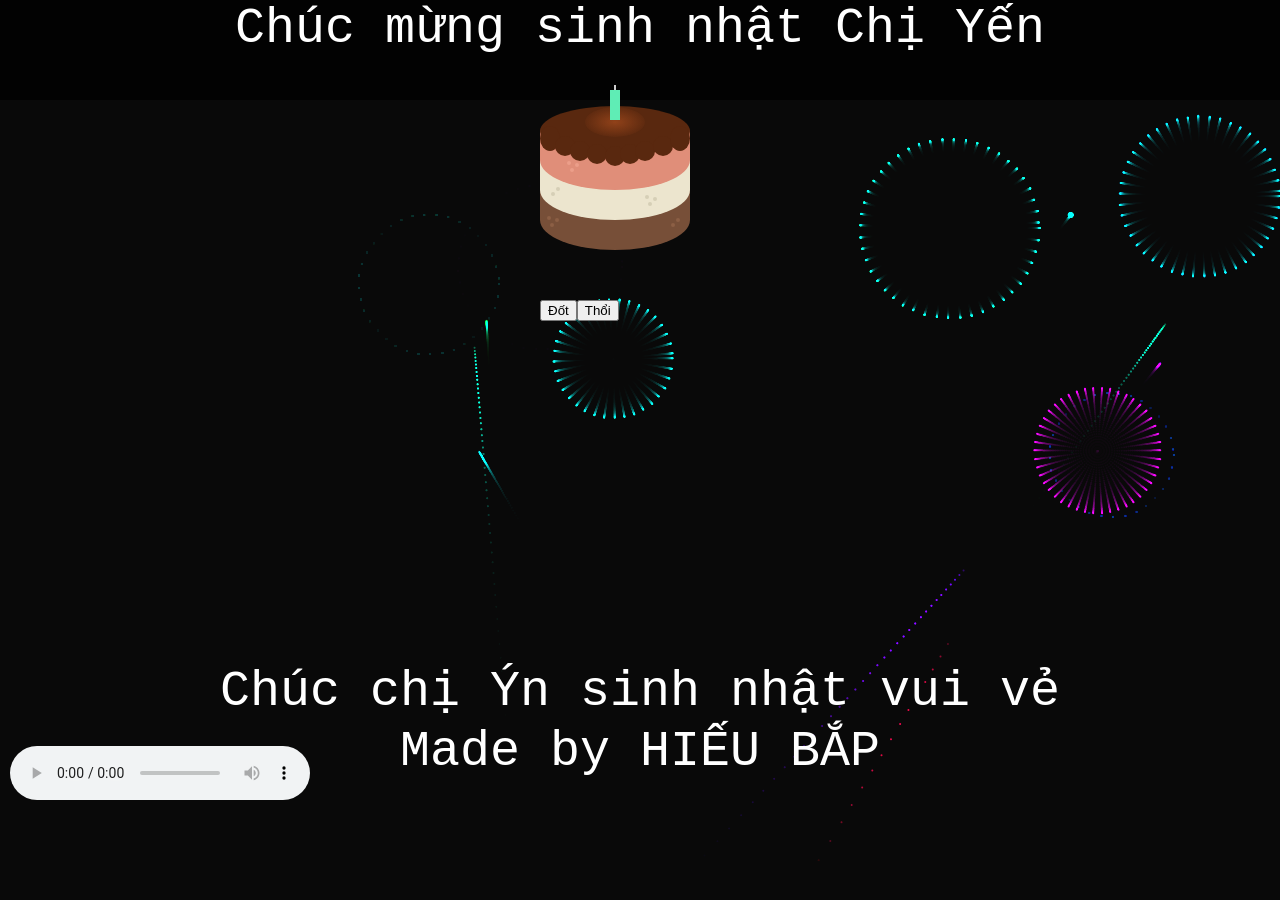
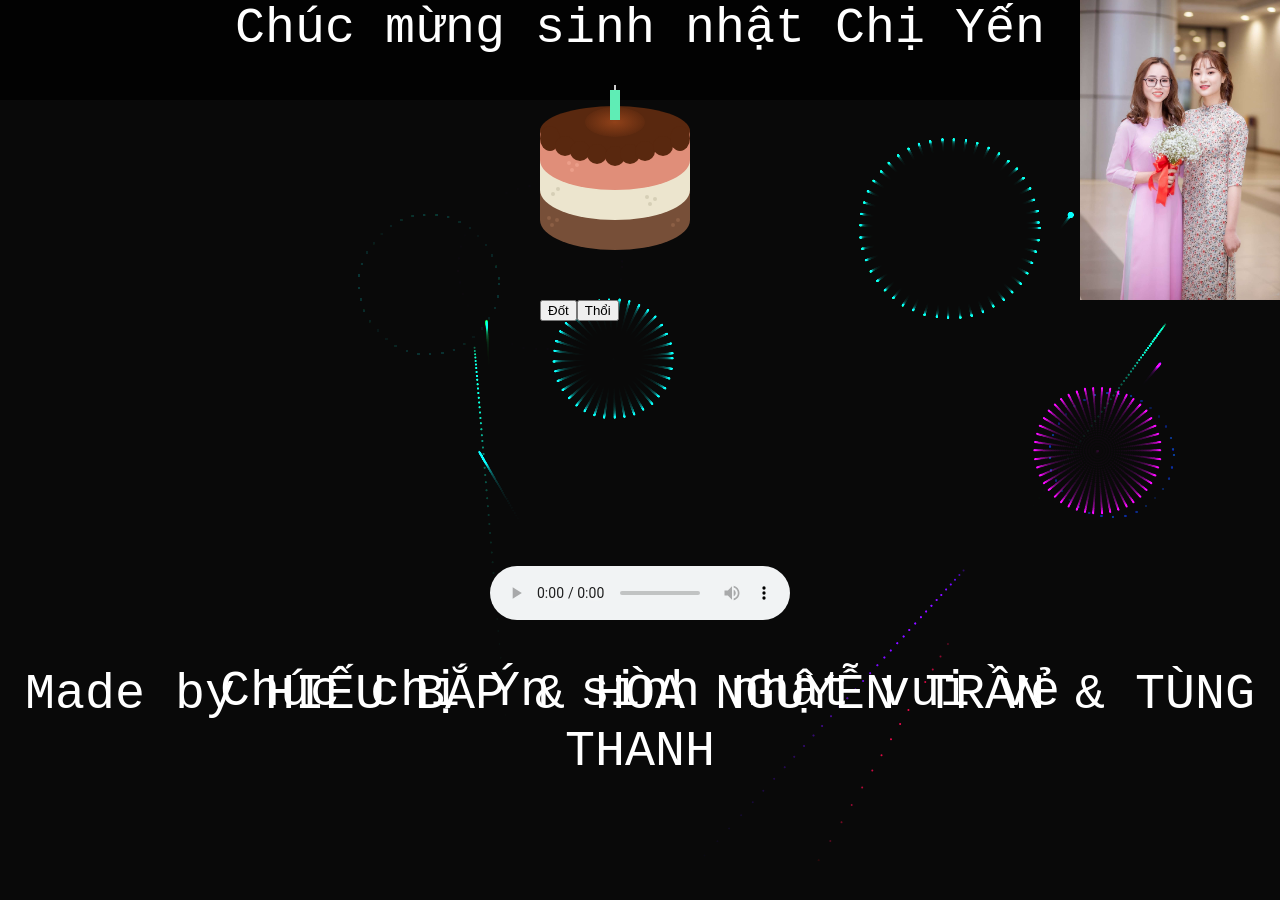
Before and after one commit to tuandq2112/linhtinh, a React (Create React App) app: page /cake in a window 1280 px wide. Built offline with nearby package versions, Linux system fonts and the light colour scheme.

Commit message:
sn c yến

```diff
--- a/public/index.html
+++ b/public/index.html
@@ -30,11 +30,14 @@
     <noscript>You need to enable JavaScript to run this app.</noscript>
     <div id="root"></div>
     <canvas id="birthday"></canvas>
-    <audio id="audio_play" controls autoplay>
-      <source src="./hpbd.MP3" type="audio/ogg" />
-      <source src="./hpbd.MP3" type="audio/mpeg">
-      <a href="#">horse</a>
-  </audio>
+    <div id="audio_play">
+      <audio  controls autoplay>
+        <source src="./hpbd.MP3" type="audio/ogg" />
+        <source src="./hpbd.MP3" type="audio/mpeg">
+        <a href="#">horse</a>
+    </audio>
+    </div>
+
     <!--
       This HTML file is a template.
       If you open it directly in the browser, you will see an empty page.
--- a/src/index.css
+++ b/src/index.css
@@ -30,6 +30,9 @@ h1 {
 
 #audio_play{
   position: fixed;
-  bottom: 0px;
-  left: 10px;
+  bottom: 180px;
+  left: 0;
+  right: 0;
+  display: flex;
+  justify-content: center;
 }
--- a/src/pages/Cake/index.js
+++ b/src/pages/Cake/index.js
@@ -97,8 +97,12 @@ function Cake() {
           // background: 'white'
         }}
       >
-        Made by HIẾU BẮP
+        Made by HIẾU BẮP & HÒA NGUYỄN TRẦN & TÙNG THANH
       </div>
+      <img
+        style={{ position: "fixed ", top: 0, right: 0, width: 200, height: 300 }}
+        src={require("./yen.png")}
+      />
       <div style={{ position: "absolute", marginTop: "200px" }}>
         {/* <ReactMic
           visualSetting="sinewave" // defaults -> "sinewave".  Other option is "frequencyBars"
```
Also changed, not shown: src/pages/Cake/yen.png (added).
